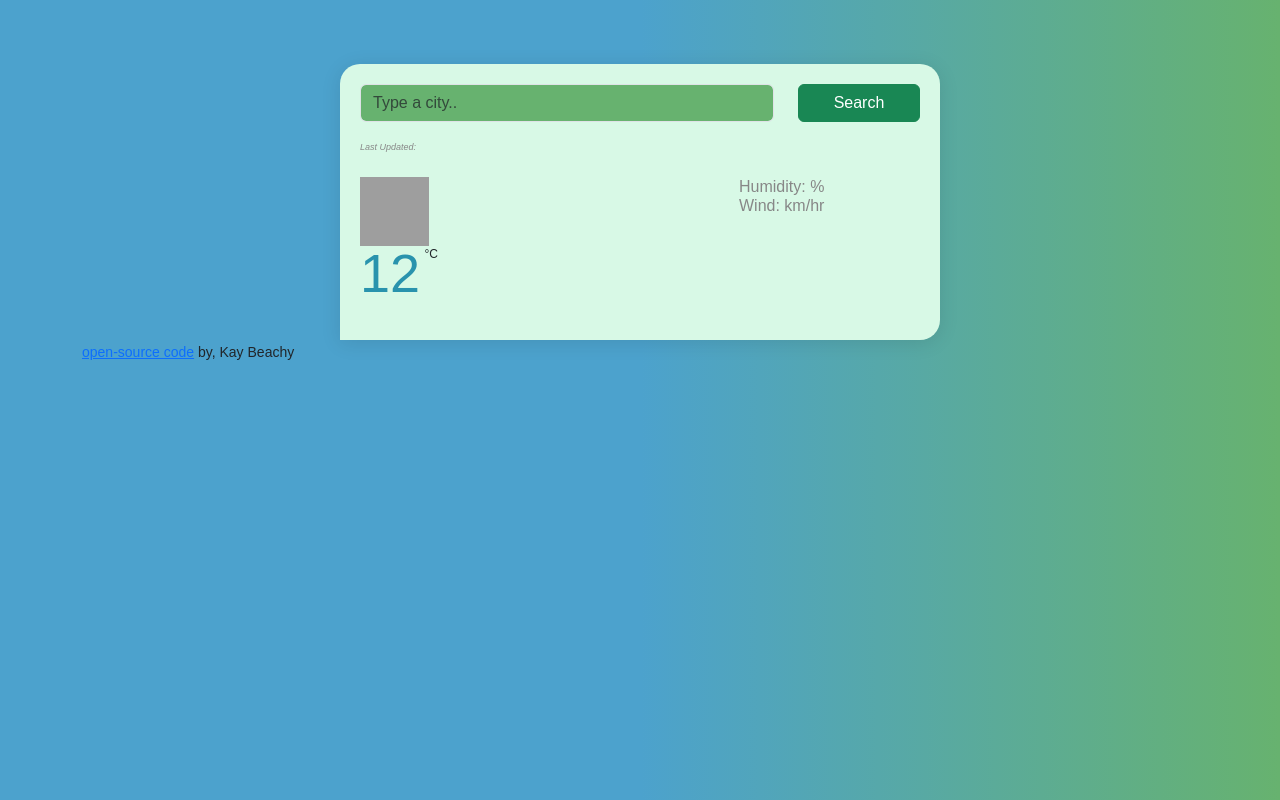
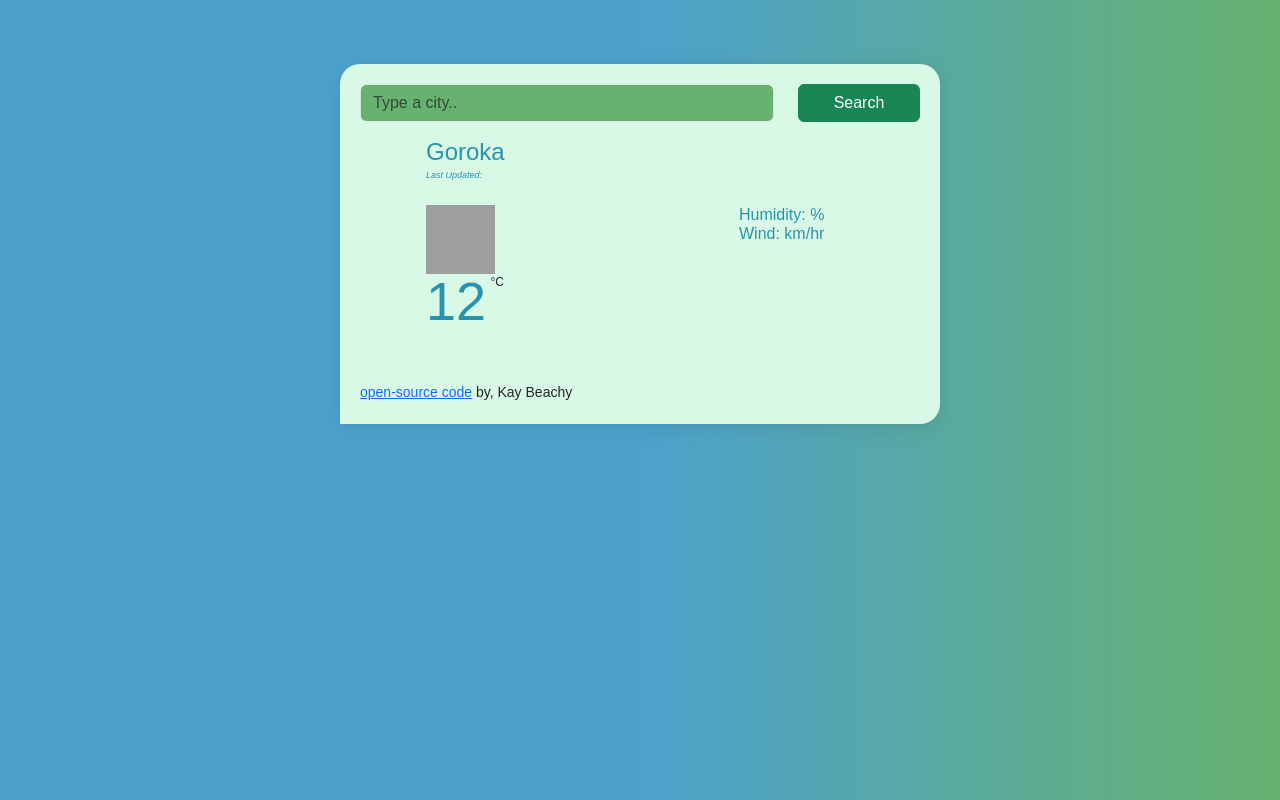
Before and after one commit to 333Kay333/WeatherApp, a plain HTML site: page index.html in a window 1280 px wide. Drawn offline with nearby package versions, Linux system fonts and the light colour scheme; no server answers; grey boxes are pictures that could not be loaded.

Commit message:
finished

```diff
--- a/index.html
+++ b/index.html
@@ -39,8 +39,8 @@
         </div>
       </form>
       <div class="overview">
-      <h1 id="city"></h1>
-      <ul>
+      <h1 id="city">Goroka</h1>
+      <ul id="last-update">
         <li id="date-line">Last Updated: <span id="date"></span></li>
         <li id="description"></li>
       </ul>
@@ -69,8 +69,15 @@
 
       </ul>
     </div>
+  <div class="col-lg-6 col-med-6 col-sm-8">
+    <div class="temperature-container d-flex justify-content-end">
+      <canvas width="52" height="52">
+        <div>
+          <span class="temperature">19</span>
+          <span class="unit">°C</span>
+        </div>
+    </div>
   </div>
-    <div class="weather-forecast" id="forecast"></div>
     </div>
       <small id="link">
       <a href="https://github.com/333Kay333/KayCode/tree/main"
--- a/src/index.js
+++ b/src/index.js
@@ -29,11 +29,12 @@ function formatDay(timestamp) {
   return days[day];
 }
 function displayForecast() {
+  let forecastDay = response.data.daily;
   let forecastElement = document.querySelector("#forecast");
   let forecast = response.data.daily;
 
   let forecastHTML = `<div class="row">`;
-  days.forEach(function (day) {
+  days.forEach(function (forecastDay) {
     forecastHTML =
       forecastHTML +
       `
@@ -41,7 +42,7 @@ function displayForecast() {
         <div class="weather-forecast-date">${formatDay(forecastDay.dt)}</div>
         <img
           id="forcast-img"
-          src="http://openweathermap.org/img/wn/50d@2x.png"
+          src="http://openweathermap.org/img/wn/#{forecastDay.weather[0].icon]@2x.png"
           alt=""
           width="42"
         />
@@ -70,7 +71,6 @@ function displayTemperature(response) {
   let dateElement = document.querySelector("#date");
   let iconElement = document.querySelector("#icon");
 
-  let celsiusTemperature = response.data.main.temp;
 
   temperatureElement.innerHTML = Math.round(response.data.main.temp);
   cityElement.innerHTML = response.data.name;
@@ -99,15 +99,16 @@ function handleSubmit(event) {
 }
 
 
-
-
+let celsiusTemperature = null;
 
 let form = document.querySelector("#search-form");
 form.addEventListener("submit", handleSubmit);
 
+let fahrenheitLink = document.querySelector("#fahrenheit-link");
+fahrenheitLink.addEventListener("click", displayFahrenheitTemperature);
 
-
-
+let celsiusLink = document.querySelector("#celsius-link");
+celsiusLink.addEventListener("click", displayCelsiusTemperature);
 
 let city = "Grand Rapids"
 search(city);
--- a/src/style.css
+++ b/src/style.css
@@ -11,16 +11,25 @@ background: linear-gradient( to right,#4ca2cd, #4ca2cd,
 
 
 h1 {
-  color: #878787;
+  color: rgb(41, 147, 173);
   font-size: 24px;
   font-weight: 100;
   line-height: 28px;
   margin-bottom: 0;
+  padding-left: 66px;
+}
+#last-update {
+  padding-left: 66px
+}
+
+.weather-temperature {
+  padding-left: 66px;
 }
 
 ul {
   margin: 0;
   padding: 0;
+  ;
 }
 
 li {
@@ -28,7 +37,7 @@ li {
   margin: 0;
   padding: 0;
 
-  color: rgb(135, 135, 135);
+  color: rgb(41, 147, 173);
   font-size: 16px;
   font-weight: 100;
   line-height: 19px;
```
